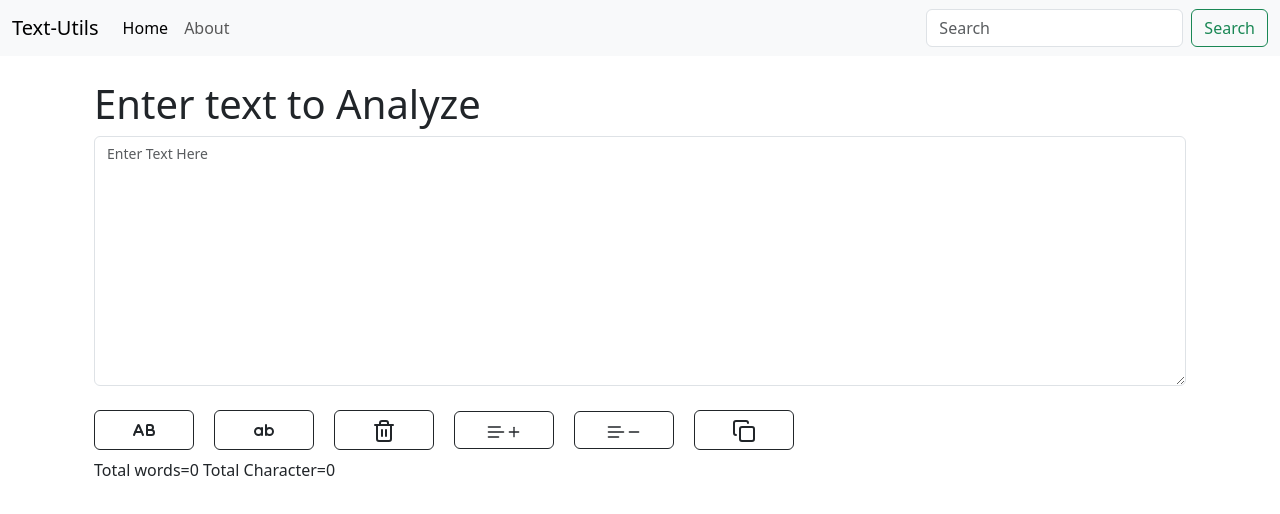
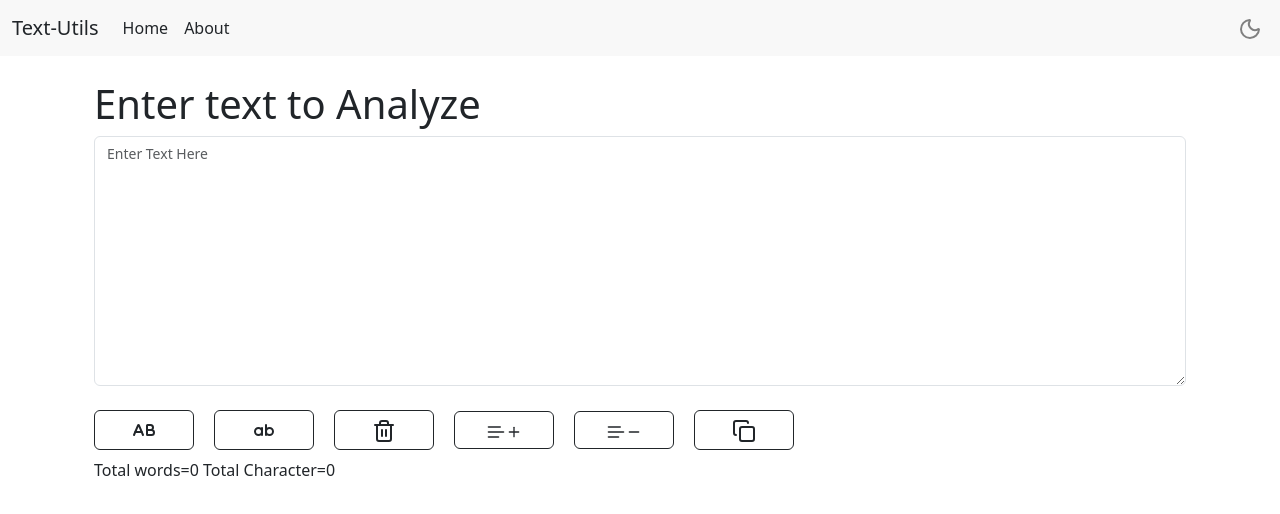
Before and after one commit to kashyap-deepanshu/text-utils, a React (Create React App) app: page / in a window 1280 px wide. Shown: the top 514 px of the page. Built offline with nearby package versions, Linux system fonts and the light colour scheme.

Commit message:
adding dark mode

```diff
--- a/src/App.css
+++ b/src/App.css
@@ -0,0 +1,4 @@
+/* body{
+    background-color: #070707;
+    color: aliceblue;
+} */
--- a/src/App.js
+++ b/src/App.js
@@ -1,14 +1,31 @@
 import './App.css';
 import Navbar from './Component/Navbar';
 import TextForm from './Component/TextForm';
-
+import { useState } from "react";
 
 function App() {
+  const [mode, setMode] = useState("light");
+  const [toggle, setToggle] = useState(false);
+
+  const handleToggle = () => {
+    if (mode === "light") {
+      setMode("dark")
+      setToggle(true);
+     document.body.style.backgroundColor = "rgb(4, 59, 51)";
+     document.body.style.color = "#ffffff";
+    //  document.getElementsByClassName("navbarMode").style.backgroundColor="#04302a";
+    } else {
+      setMode("light");
+      setToggle(false);
+document.body.style.backgroundColor = "#ffffff";
+document.body.style.color = "#111111";
+    }
+  }
   return (
     <div className="App">
-     <Navbar title="Text-Utils" about="About"/>
-    <div className="container my-3">
-      <TextForm heading={"Enter text to Analyze"}/>
+      <Navbar title="Text-Utils" about="About" toggle={toggle} handleToggle={handleToggle} mode={mode} />
+      <div className="container my-3">
+        <TextForm heading={"Enter text to Analyze"} mode={mode} />
       </div>
 
     </div>
--- a/src/Component/Navbar.js
+++ b/src/Component/Navbar.js
@@ -1,13 +1,26 @@
 // import React from "react";
-import PropTypes from 'prop-types'
+import { Moon , Sun } from 'lucide-react';
 
-export default function Navbar(props) {
+
+import PropTypes from 'prop-types';
+import "./navbar.css"
+
+export default function Navbar(props ) {
+
+
+
+
+
     return (
-        <nav className="navbar navbar-expand-lg bg-body-tertiary">
+        <nav className={`navbar navbar-expand-lg navbarMode${props.mode}`}>
+        {/* //  <nav className={`navbar navbar-expand-lg bg-${props.mode} navbar-${props.mode}`}>  */}
+
             <div className="container-fluid">
-                <a className="navbar-brand" href="/">
+                <span span className={`navbar-brand ${props.mode === "dark" ? "text-white" : "text-dark"}`} href="/">
+
+
                     {props.title}
-                </a>
+                </span>
                 <button
                     className="navbar-toggler"
                     type="button"
@@ -22,17 +35,17 @@
                 <div className="collapse navbar-collapse" id="navbarSupportedContent">
                     <ul className="navbar-nav me-auto mb-2 mb-lg-0">
                         <li className="nav-item">
-                            <a className="nav-link active" aria-current="page" href="/">
+                            <span className={`nav-link active ${props.mode === "dark" ? "text-white" : "text-dark"}`} >
                                 Home
-                            </a>
+                            </span>
                         </li>
                         <li className="nav-item">
-                            <a className="nav-link" href="/">
+                            <span className={`nav-link active ${props.mode === "dark" ? "text-white" : "text-dark"}`} >
                                 {props.about}
-                            </a>
+                            </span>
                         </li>
                     </ul>
-                    <form className="d-flex" role="search">
+                    {/* <form className="d-flex" role="search">
                         <input
                             className="form-control me-2"
                             type="search"
@@ -42,7 +55,11 @@
                         <button className="btn btn-outline-success" type="submit">
                             Search
                         </button>
-                    </form>
+                    </form> */}
+
+                    <button onClick={props.handleToggle} title={props.toggle?"Light Mode":"Dark Mode" } style={{ background: 'none', border: 'none', cursor: 'pointer' }}>
+                        {props.toggle ? <Sun color="green" title="Light Mode" size={24} /> : <Moon color="gray" title="Dark Mode" size={24} />}
+                    </button>
                 </div>
             </div>
         </nav>
@@ -50,6 +67,6 @@
 }
 
 Navbar.propTypes = {
-    title: PropTypes.string    ,
+    title: PropTypes.string,
     about: PropTypes.string
 }
--- a/src/Component/TextForm.js
+++ b/src/Component/TextForm.js
@@ -1,6 +1,6 @@
 import React, { useState } from 'react';
-import { CaseUpper, CaseLower, Trash2Icon, Plus, Text, Minus,Copy,  } from 'lucide-react';
-import  "./textForm.css";
+import { CaseUpper, CaseLower, Trash2Icon, Plus, Text, Minus, Copy, } from 'lucide-react';
+import "./textForm.css";
 
 export default function TextForm(props) {
     const [text, setText] = useState("");
@@ -26,16 +26,19 @@
 
     }
     const handleFontSizeUp = () => {
-
-        setFontSize(prevSize => prevSize + 2); // increase by 2px
+        if (fontSize < 48)
+            setFontSize(prevSize => prevSize + 2); // increase by 2px
+        else
+            window.confirm("You can't increase font size above 48px.")
 
     };
     const handleFontSizeDown = () => {
-
-        setFontSize(prevSize => prevSize - 2); // decrease by 2px
-
+        if (fontSize > 10)
+            setFontSize(prevSize => prevSize - 2); // decrease by 2px
+        else
+            window.confirm("You can't deccrease font size below 10px.")
     };
-    const handleCopy =()=>{
+    const handleCopy = () => {
         navigator.clipboard.writeText(text);
     };
 
@@ -53,9 +56,8 @@
     let textStyle = {
         fontSize: `${fontSize}px`,
         height: "250px",
+    }
 
-
-    }
 
     return (
         <>
@@ -66,16 +68,17 @@
                 </div>
                 <div className='btnFamily'>
                     <button onClick={handleUpCase} title="Click to UpperCase"
-                        className="btn btn-outline-dark  "><CaseUpper size={24} /></button>
-                    <button onClick={handleLowCase} title="Click to LowerCase" className="btn btn-outline-dark  "><CaseLower size={24} /></button>
-                    <button onClick={clear} title="Clear" className="btn btn-outline-dark  "><Trash2Icon size={24} /></button>
-                    <button onClick={handleFontSizeUp} title="Click to increase font size" className="btn btn-outline-dark "> <Text size={20} />
+                        className={`btn btn-outline-${props.mode === "dark" ? "light" : "dark"} btn-click-effect`}
+                    ><CaseUpper size={24} /></button>
+                    <button onClick={handleLowCase} title="Click to LowerCase"  className={`btn btn-outline-${props.mode === "dark" ? "light" : "dark"} btn-click-effect`}><CaseLower size={24} /></button>
+                    <button onClick={clear} title="Clear"  className={`btn btn-outline-${props.mode === "dark" ? "light" : "dark"} btn-click-effect`}><Trash2Icon size={24} /></button>
+                    <button onClick={handleFontSizeUp} title="Click to increase font size"  className={`btn btn-outline-${props.mode === "dark" ? "light" : "dark"} btn-click-effect`}> <Text size={20} />
                         <Plus size={16} /></button>
-                    <button onClick={handleFontSizeDown} title="Click to decrease font size" className="btn btn-outline-dark "> <Text size={20} />
+                    <button onClick={handleFontSizeDown} title="Click to decrease font size"  className={`btn btn-outline-${props.mode === "dark" ? "light" : "dark"} btn-click-effect`}> <Text size={20} />
                         <Minus size={16} /></button>
-                    <button onClick={handleCopy} title="Copy to clipboard" className="btn btn-outline-dark "> <Copy className="w-5 h-5" /></button>
+                    <button onClick={handleCopy} title="Copy to clipboard"  className={`btn btn-outline-${props.mode === "dark" ? "light" : "dark"} btn-click-effect`}> <Copy className="w-5 h-5" /></button>
 
-                      {/* <button onClick={handleItalic} title="" className="btn btn-outline-dark "> <Italic className="w-5 h-5" /></button> */}
+                    {/* <button onClick={handleItalic} title="" className="btn btn-outline-dark "> <Italic className="w-5 h-5" /></button> */}
 
 
                 </div>
--- /dev/null
+++ b/src/Component/navbar.css
@@ -0,0 +1,8 @@
+.navbarModedark{
+    background-color: #022b25;
+    color:white;
+}
+.navbarModelight{
+       background-color: #F8F8F8;
+    color: 022b25;
+}
--- a/src/Component/textForm.css
+++ b/src/Component/textForm.css
@@ -2,3 +2,8 @@
     width:100px;
    margin:0 20px 0 0;
 }
+
+.btn-click-effect.btn-click-effect:active {
+  transform: scale(0.95);
+  box-shadow: 0 2px 5px rgba(0, 0, 0, 0.2);
+}
```
